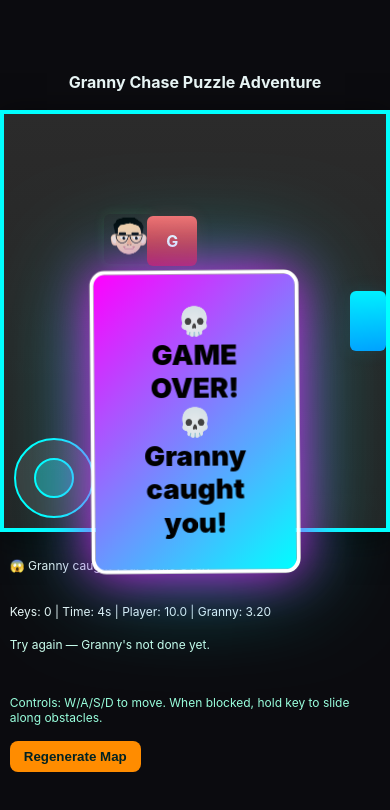
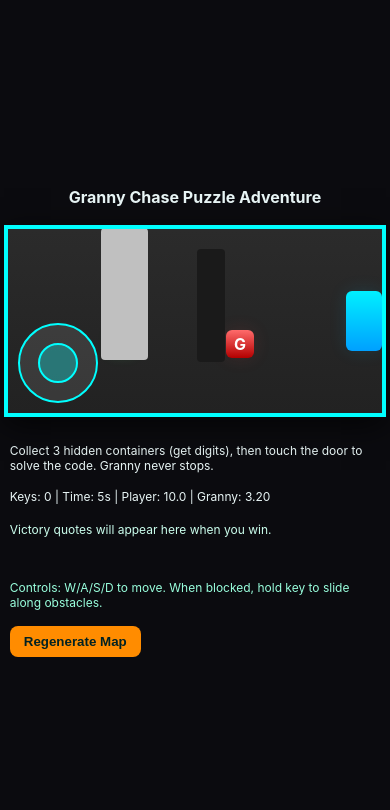
Before and after one commit to sainashikkar9-ui/runhunt, a plain HTML site: page index.html in a window 390 px wide. Drawn offline with Linux system fonts and the light colour scheme.

Commit message:
Version 1.1

```diff
--- a/index.html
+++ b/index.html
@@ -51,8 +51,12 @@
 
     #game{
       position:relative;
-      width:var(--game-w);
-      height:var(--game-h);
+      /* keep a consistent gameplay aspect ratio (1200x600 == 2:1)
+         but allow the game to shrink to fit mobile landscape screens */
+      width:min(1100px, 96vw);
+      aspect-ratio: 2 / 1;
+      height:auto;
+      max-height:92vh;
       background:linear-gradient(180deg,#2b2b2b,#222);
       border:4px solid #0ff;
       overflow:hidden;
@@ -287,8 +291,10 @@
         width:100vw;
       }
       #game{
-        width:100vw !important;
-        height:60vh !important;
+        width:96vw !important;
+        aspect-ratio:2/1 !important;
+        height:auto !important;
+        max-height:72vh !important;
         max-width:100%;
       }
       #hud{
@@ -305,7 +311,9 @@
     @media (max-width:600px){
       h2{ font-size:16px; margin:5px 0; }
       #game{
-        height:50vh !important;
+        width:98vw !important;
+        aspect-ratio:2/1 !important;
+        max-height:78vh !important;
       }
       #hud{
         width:95vw;
@@ -407,9 +415,27 @@
     const quotesEl = document.getElementById('quotes');
     const notification = document.getElementById('notification');
 
-    const GAME_W = game.clientWidth;
-    const GAME_H = game.clientHeight;
-    const SIZE = 50; // entity size (matches player size)
+    let GAME_W = game.clientWidth;
+    let GAME_H = game.clientHeight;
+    let SIZE = 50; // entity size (will be updated to fit viewport)
+
+    // Update size variables based on current rendered game area.
+    function updateSizes(){
+      GAME_W = Math.max(200, game.clientWidth);
+      GAME_H = Math.max(120, game.clientHeight);
+      // entity size scaled to viewport (min 28px)
+      SIZE = Math.max(28, Math.round(Math.min(GAME_W, GAME_H) * 0.08));
+      document.documentElement.style.setProperty('--player-size', SIZE + 'px');
+      // reposition door to remain at right edge
+      if (doorEl){
+        doorEl.style.left = (GAME_W - 36) + 'px';
+        doorEl.style.top = (GAME_H/2 - 30) + 'px';
+      }
+    }
+
+    // recalc on resize/orientation change
+    window.addEventListener('resize', () => { updateSizes(); safePlaceContainers(); updatePositions(); });
+    window.addEventListener('orientationchange', () => { setTimeout(updateSizes, 120); });
 
     // base speeds
     const BASE_PLAYER_SPEED = 10;
@@ -560,10 +586,11 @@
        Generate random maze on game start
        (DISABLED - using static walls from HTML for stability)
        */
-     // generateRandomWalls();
-     // Use generated walls by default: create a fresh mixed map and reposition safe items
-     generateRandomWalls();
-     safePlaceContainers();
+    // generateRandomWalls();
+    // Use generated walls by default: create a fresh mixed map and reposition safe items
+    updateSizes();
+    generateRandomWalls();
+    safePlaceContainers();
 
     /* -------------------------
        Initialize containers with random digits
```
